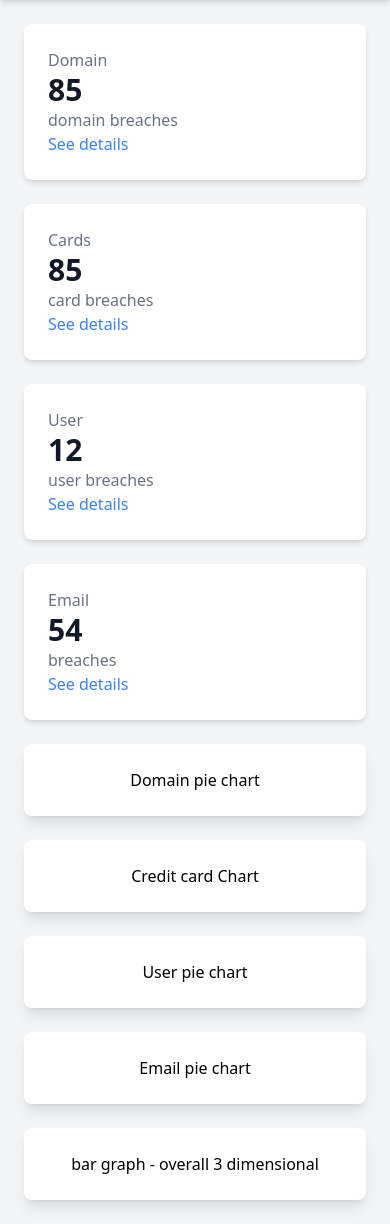
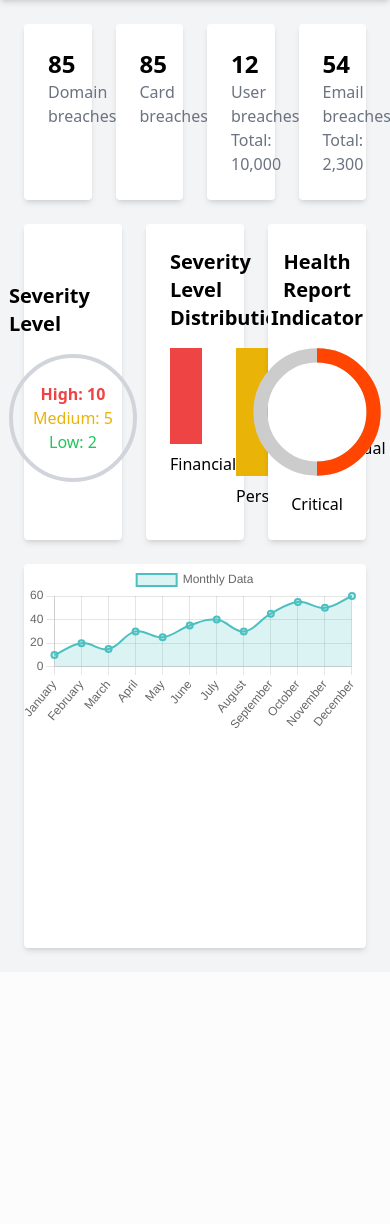
Before and after one commit to sudeep-gtn/dark-web-monitoring, a Django app: page /dashboard in a window 390 px wide. Shown: the part 98-1322 px from the top of the page. After the commit the page ends 1052 px from the top, so only its background shows below. Run offline with Django 5.2, Linux system fonts and the light colour scheme; the visitor is signed in with stand-in values (Sample User, id 1); some libraries are stand-ins or nearby versions.

Commit message:
dashboard modified

```diff
--- a/DWmonitoring/authentication/templates/base.html
+++ b/DWmonitoring/authentication/templates/base.html
@@ -5,6 +5,7 @@
   <meta charset="UTF-8">
   <meta name="viewport" content="width=device-width, initial-scale=1.0">
   <script src="https://cdn.tailwindcss.com"></script>
+  <script src="https://cdn.jsdelivr.net/npm/chart.js"></script>
   <title>{% block title %}Darkweb Monitoring{% endblock title %}</title>
   <style>
     #checkbox2 {
--- a/DWmonitoring/authentication/templates/dashboard.html
+++ b/DWmonitoring/authentication/templates/dashboard.html
@@ -2,59 +2,127 @@
 {% block title %}Dashboard{% endblock title %}
 
 {% block content %}
-<div class="p-6 overflow-auto">
-    <!-- Dashboard section -->
-    <div id="dashboard" class="tab-content active">
-      <div class="grid grid-cols-1 md:grid-cols-2 lg:grid-cols-4 gap-6 mb-6">
-        <div class="bg-white p-6 rounded-lg shadow-md hover:shadow-2xl transition-all duration-200 ease-in-out">
-          <div class="text-gray-500">Domain</div>
-          <div class="text-3xl font-bold text-gray-900">85</div>
-          <div class="text-gray-500">domain breaches</div>
-          <a href="{% url 'domain' %}" class="mt-2 text-blue-500 hover:underline">
-            See details
-          </a>
+<div class="p-6">
+  <!-- Dashboard Section -->
+  <div class="grid grid-cols-4 gap-6 mb-6">
+      <!-- Domain Breaches -->
+      <div class="bg-white p-6 rounded shadow-md">
+          <div class="text-2xl font-bold">85</div>
+          <div class="text-gray-500">Domain breaches</div>
+      </div>
+      <!-- Card Breaches -->
+      <div class="bg-white p-6 rounded shadow-md">
+          <div class="text-2xl font-bold">85</div>
+          <div class="text-gray-500">Card breaches</div>
+      </div>
+      <!-- User Breaches -->
+      <div class="bg-white p-6 rounded shadow-md">
+          <div class="text-2xl font-bold">12</div>
+          <div class="text-gray-500">User breaches</div>
+          <div class="text-gray-500">Total: 10,000</div>
+      </div>
+      <!-- Email Breaches -->
+      <div class="bg-white p-6 rounded shadow-md">
+          <div class="text-2xl font-bold">54</div>
+          <div class="text-gray-500">Email breaches</div>
+          <div class="text-gray-500">Total: 2,300</div>
+      </div>
+  </div>
+
+  <!-- Severity Level and Data Distribution -->
+  <div class="grid grid-cols-3 gap-6 mb-6">
+      <!-- Severity Level -->
+      <div class="bg-white p-6 rounded shadow-md flex justify-center items-center">
+        <div>
+            <div class="text-xl font-bold mb-4">Severity Level</div>
+            <div class="flex justify-center">
+                <div class="w-32 h-32 rounded-full border-4 border-gray-300 flex items-center justify-center">
+                    <div class="text-center">
+                        <div class="font-bold text-red-500">High: 10</div>
+                        <div class="text-yellow-500">Medium: 5</div>
+                        <div class="text-green-500">Low: 2</div>
+                    </div>
+                </div>
+            </div>
         </div>
-        <div class="shadow-md hover:shadow-2xl transition-all duration-200 ease-in-out bg-white p-6 rounded-lg">
-          <div class="text-gray-500">Cards </div>
-          <div class="text-3xl font-bold text-gray-900">85</div>
-          <div class="text-gray-500">card breaches</div>
-          <a href="{% url 'cards' %}" class="mt-2 text-blue-500 hover:underline">
-            See details
-          </a>
-        </div>
-        <div class="shadow-md hover:shadow-2xl transition-all duration-200 ease-in-out bg-white p-6 rounded-lg">
-          <div class="text-gray-500">User</div>
-          <div class="text-3xl font-bold text-gray-900">12</div>
-          <div class="text-gray-500">user breaches</div>
-          <a href="{% url 'users' %}" class="mt-2 text-blue-500 hover:underline">
-            See details
-          </a>
-        </div>
-        <div class="shadow-md hover:shadow-2xl transition-all duration-200 ease-in-out bg-white p-6 rounded-lg">
-          <div class="text-gray-500">Email</div>
-          <div class="text-3xl font-bold text-gray-900">54</div>
-          <div class="text-gray-500">breaches</div>
-          <a href="{% url 'email' %}" class="mt-2 text-blue-500 hover:underline">
-            See details
-          </a>
-        </div>
+    </div>
+
+
+      <!-- Severity Level Distribution of Data Types -->
+      <div class="bg-white p-6 rounded shadow-md col-span-1">
+          <div class="text-xl font-bold mb-4">Severity Level Distribution</div>
+          <div class="flex justify-around">
+              <div class="text-center">
+                  <div class="h-24 w-8 bg-red-500"></div>
+                  <div class="mt-2">Financial</div>
+              </div>
+              <div class="text-center">
+                  <div class="h-32 w-8 bg-yellow-500"></div>
+                  <div class="mt-2">Personal</div>
+              </div>
+              <div class="text-center">
+                  <div class="h-20 w-8 bg-green-500"></div>
+                  <div class="mt-2">Intellectual</div>
+              </div>
+          </div>
       </div>
-      <div class="grid grid-cols-1 md:grid-cols-2 lg:grid-cols-4 gap-6 mb-6">
-        <div class="bg-white p-6 rounded-lg shadow-lg flex items-center justify-center">
-          Domain pie chart
-        </div>
-        <div class="bg-white p-6 rounded-lg shadow-lg flex items-center justify-center">
-          Credit card Chart
-        </div>
-        <div class="bg-white p-6 rounded-lg shadow-lg flex items-center justify-center">
-          User pie chart
-        </div>
-        <div class="bg-white p-6 rounded-lg shadow-lg flex items-center justify-center">
-          Email pie chart
-        </div>
+
+      <!-- Health Report Indicator -->
+      <div class="bg-white p-6 rounded shadow-md col-span-1 flex justify-center items-center">
+          <div class="text-center">
+              <div class="text-xl font-bold mb-4">Health Report Indicator</div>
+              <svg viewBox="0 0 36 36" class="w-32 h-32">
+                  <path
+                      d="M18 2.0845
+                         a 15.9155 15.9155 0 0 1 0 31.831
+                         a 15.9155 15.9155 0 0 1 0 -31.831"
+                      fill="none" stroke="#ccc" stroke-width="4" />
+                  <path
+                      d="M18 2.0845
+                         a 15.9155 15.9155 0 0 1 0 31.831"
+                      fill="none" stroke="#ff4500" stroke-width="4" stroke-dasharray="80, 100" />
+              </svg>
+              <div class="mt-4">Critical</div>
+          </div>
       </div>
-      <div class="bg-white p-6 rounded-lg shadow-lg flex items-center justify-center">
-        bar graph - overall 3 dimensional
-      </div>
+  </div>
+  <div class="bg-white rounded shadow-md">
+    <div class="h-96">
+        <canvas id="trendAnalysisChart"></canvas>
     </div>
+</div>
+
+
+<script>
+  // Line chart data
+  const ctx = document.getElementById('trendAnalysisChart').getContext('2d');
+  const trendAnalysisChart = new Chart(ctx, {
+      type: 'line',
+      data: {
+          labels: ['January', 'February', 'March', 'April', 'May', 'June', 'July', 'August', 'September', 'October', 'November', 'December'],
+          datasets: [{
+              label: 'Monthly Data',
+              data: [10, 20, 15, 30, 25, 35, 40, 30, 45, 55, 50, 60],
+              borderColor: 'rgba(75, 192, 192, 1)',
+              backgroundColor: 'rgba(75, 192, 192, 0.2)',
+              borderWidth: 2,
+              fill: true,
+              tension: 0.4
+          }]
+      },
+      options: {
+          responsive: true,
+          scales: {
+              x: {
+                  beginAtZero: true
+              },
+              y: {
+                  beginAtZero: true
+              }
+          }
+      }
+  });
+</script>
+
+
 {% endblock content %}
```
